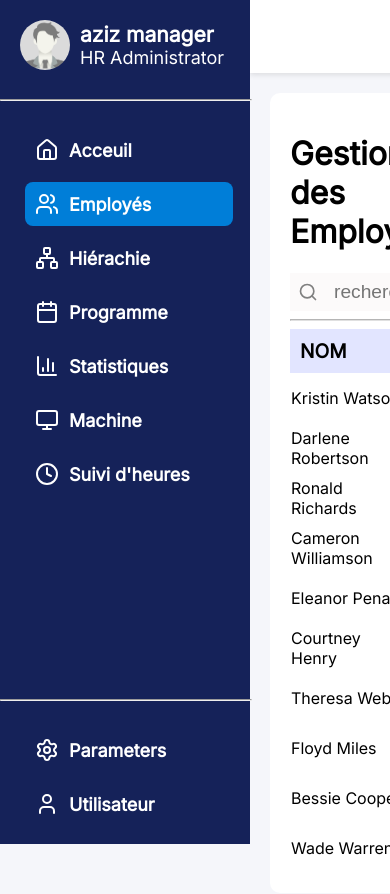
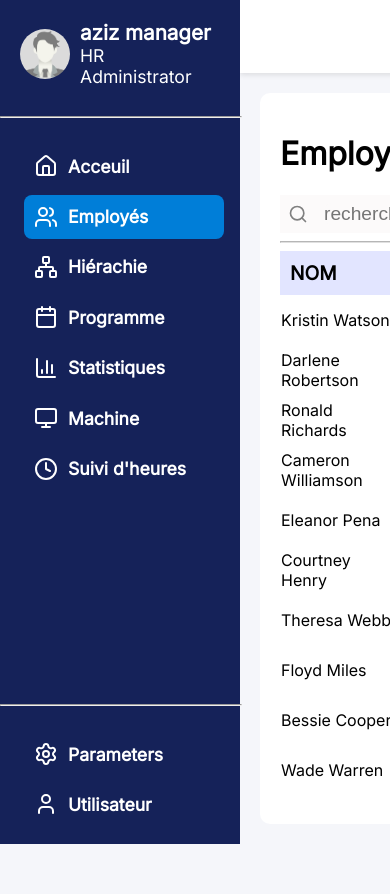
Before and after one commit to jbuguy/projet_pointeuse, a React (Vite) app in the folder frontend-pointeuse/: page /projet_pointeuse/employe in a window 390 px wide. Shown: the top 894 px of the page. After the commit the page ends 844 px from the top, so only its background shows below. Built offline with nearby package versions, Linux system fonts and the light colour scheme.

Commit message:
changed to be more responsive

```diff
--- a/frontend-pointeuse/index.html
+++ b/frontend-pointeuse/index.html
@@ -10,8 +10,8 @@
             href="https://fonts.googleapis.com/css2?family=Inter:ital,opsz@0,14..32;1,14..32&display=swap"
             rel="stylesheet"
         />
-        <meta name="viewport" content="width=device-width, initial-scale=1">
-        <title>Vite + React</title>
+        <meta name="viewport" content="width=device-width, initial-scale=1, maximum-scale=1, user-scalable=no">
+        <title>pointeuse</title>
     </head>
     <body>
         <div id="root"></div>
--- a/frontend-pointeuse/src/components/DisplayUser.jsx
+++ b/frontend-pointeuse/src/components/DisplayUser.jsx
@@ -1,12 +1,13 @@
-export default function DisplayUser({user}){
-    return  (
+import userPlaceholder from "../assets/userplaceholder.jpg";
+export default function DisplayUser({ user }) {
+    return (
         <div className="user">
-            <img src={user.img} alt="user icon " />
+            <img src={userPlaceholder} alt="user icon " />
 
             <div className="text">
                 <h3>{user.name}</h3>
                 <p>{user.type}</p>
             </div>
         </div>
-    )
+    );
 }
--- a/frontend-pointeuse/src/components/Layout.jsx
+++ b/frontend-pointeuse/src/components/Layout.jsx
@@ -1,12 +1,13 @@
 import { Outlet } from "react-router-dom";
 import Menu from "./Menu";
 import { Bell } from "lucide-react";
+import userPlaceholder from "../assets/userplaceholder.jpg";
 export default function Layout() {
     return (
         <>
             <Menu
                 user={{
-                    img: "/userplaceholder.jpg",
+                    img: {userPlaceholder},
                     name: "aziz manager",
                     type: "HR Administrator",
                 }}
--- a/frontend-pointeuse/src/pages/Employe.jsx
+++ b/frontend-pointeuse/src/pages/Employe.jsx
@@ -65,7 +65,7 @@ export default function Employe() {
     return (
         <div className="mainContent">
             <div className="main-head">
-                <h1>Gestion des Employés</h1>
+                <h1>Employés</h1>
                 <div className="buttons">
                     <button
                         className="blueButton"
--- a/frontend-pointeuse/style.css
+++ b/frontend-pointeuse/style.css
@@ -5,13 +5,13 @@
     color: white;
     height: 100vh;
     width: fit-content;
-    min-width: 250px;
+    min-width: 15rem;
     display: flex;
     flex-direction: column;
     align-items: center;
     align-content: center;
     justify-content: space-between;
-    font-size: 1.125rem;
+    font-size: 1.1rem;
 }
 
 hr {
@@ -29,7 +29,10 @@ body,
     font-size: 16px;
     display: flex;
     width: 100%;
+    min-height: 100vh;
 }
+
+
 main {
     flex-grow: 1;
     display: flex;
@@ -63,7 +66,7 @@ header {
 menu {
     display: flex;
     flex-direction: column;
-    gap: 10px;
+    gap: 0.4rem;
     width: 100%;
     padding-inline-start: 10%;
 }
@@ -131,7 +134,6 @@ menu {
     gap: 16px;
     align-items: stretch;
 }
-
 
 table {
     text-align: left;
@@ -219,7 +221,7 @@ input:checked + .slider {
 }
 
 input:focus + .slider {
-    outline:  2px solid black;
+    outline: 2px solid black;
 }
 
 input:checked + .slider:before {
@@ -392,11 +394,7 @@ form {
     grid-template-columns: auto;
     gap: 16px;
 }
-@media screen and (max-width: 700px) {
-    .modal  {
-        width: 600px;
-    }
-}
+
 
 form fieldset {
     border-radius: 8px;
@@ -435,7 +433,6 @@ select:focus {
     outline: 2px solid #007bff;
 }
 
-
 #search {
     height: 100%;
     align-self: stretch;
@@ -450,11 +447,11 @@ select:focus {
     grid-column: span 2;
 }
 
-.grid-service th{
+.grid-service th {
     background-color: white;
     font-size: 1rem;
 }
-.label-toggle{
+.label-toggle {
     gap: 16px;
     align-items: center;
     flex-direction: row;
@@ -467,10 +464,15 @@ select:focus {
     align-items: center;
     gap: 16px;
 }
-.field .square-btn{
+.field .square-btn {
     width: 32px;
     height: 32px;
 }
-.grid-service input{
+.grid-service input {
     width: inherit;
 }
+@media screen and (max-width: 700px) {
+    body,html {
+        font:12px;
+    }
+}
```
Also changed, not shown: frontend-pointeuse/src/assets/userplaceholder.jpg (added).
